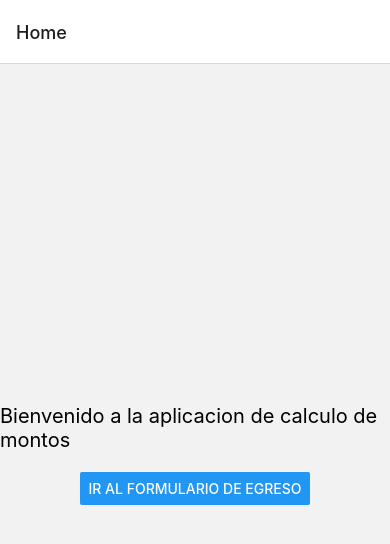
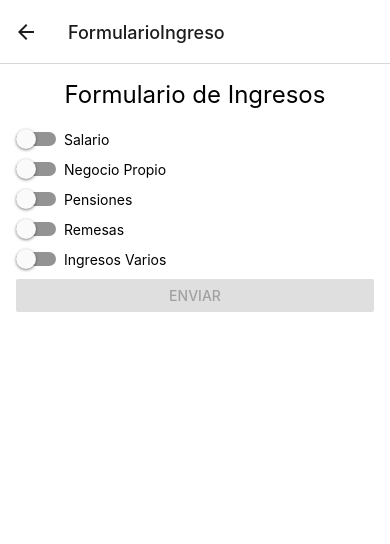
Before and after one commit to AngelGuillermo1/Desafio02-DPS, a React Native app: screen /FormularioIngreso in a window 390 px wide. Shown: the top 544 px of the page. Built offline with nearby package versions, Linux system fonts and the light colour scheme.

Commit message:
agregar ingresos

```diff
--- a/src/screens/FormularioIngreso.js
+++ b/src/screens/FormularioIngreso.js
@@ -11,7 +11,6 @@ const tiposDeIngreso = [
   { label: 'Ingresos Varios', value: 'Ingresos Varios' },
 ];
 
-// Esquema de Validación
 const validationSchema = Yup.object().shape({
   tipoIngreso: Yup.array().min(1, 'Debes seleccionar al menos un tipo de ingreso'),
   montos: Yup.object().shape(
@@ -36,20 +35,17 @@ const validationSchema = Yup.object().shape({
   ),
 });
 
-// Componente Principal
 const FormularioIngreso = () => {
   const [modalVisible, setModalVisible] = useState(false);
   const [formValues, setFormValues] = useState(null);
 
-  // Manejo de Envío
   const handleSubmit = (values, { resetForm }) => {
     console.log('Valores al enviar:', values);
     setFormValues(values);
     setModalVisible(true);
-    resetForm(); // Restablece el formulario
+    resetForm();
   };
 
-  // Deshabilitar el Botón de Envío
   const isSubmitDisabled = (values) => {
     if (!Array.isArray(values.tipoIngreso) || values.tipoIngreso.length === 0) return true;
 
@@ -61,7 +57,6 @@ const FormularioIngreso = () => {
     return false;
   };
 
-  // Renderización del Componente
   return (
     <View style={styles.container}>
       <Text style={styles.title}>Formulario de Ingresos</Text>
@@ -146,7 +141,6 @@ const FormularioIngreso = () => {
   );
 };
 
-// Estilos
 const styles = StyleSheet.create({
   container: {
     flex: 1,
--- a/src/screens/homescreen.js
+++ b/src/screens/homescreen.js
@@ -3,6 +3,7 @@ import { Button, View, Text, StyleSheet } from "react-native";
 import { NavigationContainer } from '@react-navigation/native';
 import { createStackNavigator } from '@react-navigation/stack';
 import FormularioEgreso from "./FormularioEgreso";
+import FormularioIngreso from "./FormularioIngreso";
 
 const Stack = createStackNavigator();
 
@@ -14,7 +15,12 @@ const HomeScreen = ({navigation}) => {
             title="Ir al formulario de egreso"
             onPress={() => navigation.navigate('FormularioEgreso')}
             />
+            <Button
+            title="Ir al formulario de Ingreso"
+            onPress={() => navigation.navigate('FormularioIngreso')}
+            />
         </View>
+
     );
 };
 
@@ -24,6 +30,7 @@ export default function Home(){
             <Stack.Navigator initialRouteName="Home">
                 <Stack.Screen name="Home" component={HomeScreen}/>
                 <Stack.Screen name="FormularioEgreso" component={FormularioEgreso}/>
+                <Stack.Screen name="FormularioIngreso" component={FormularioIngreso}/>
             </Stack.Navigator>
         </NavigationContainer>
     );
```
